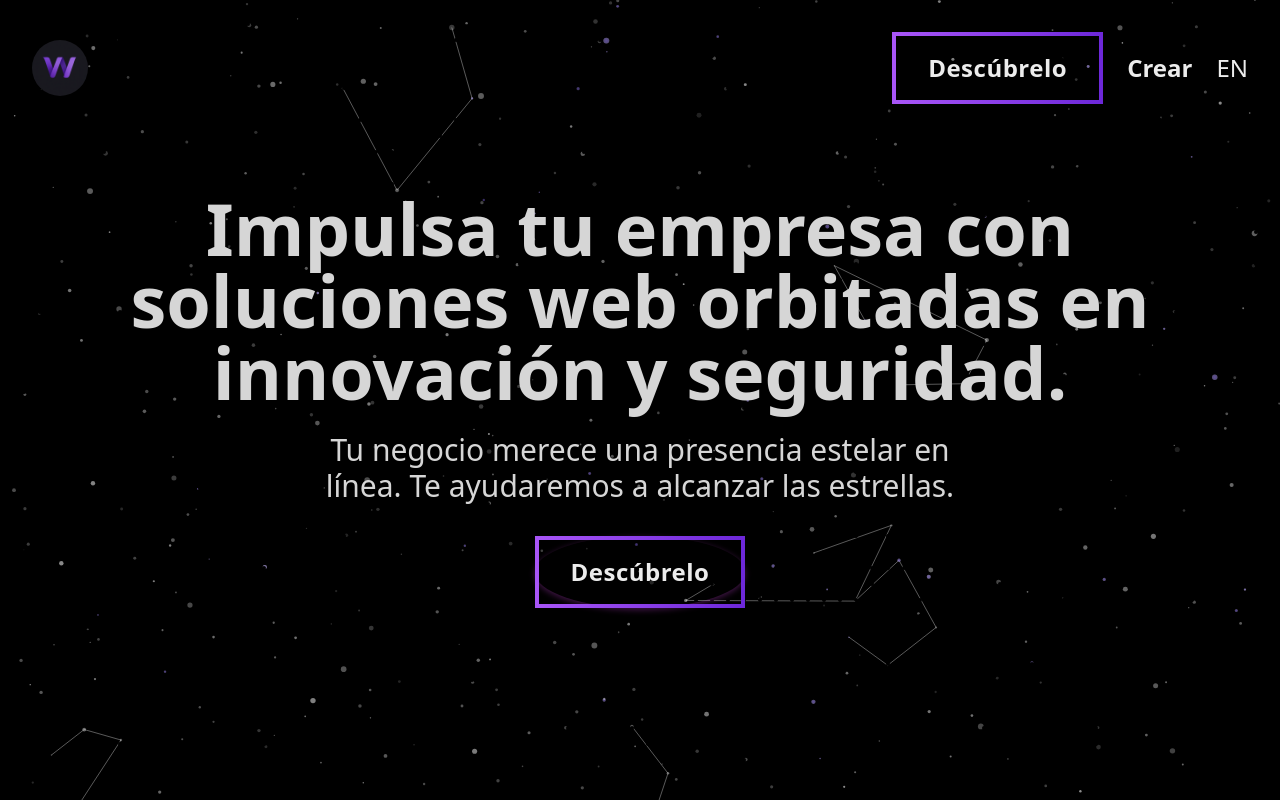
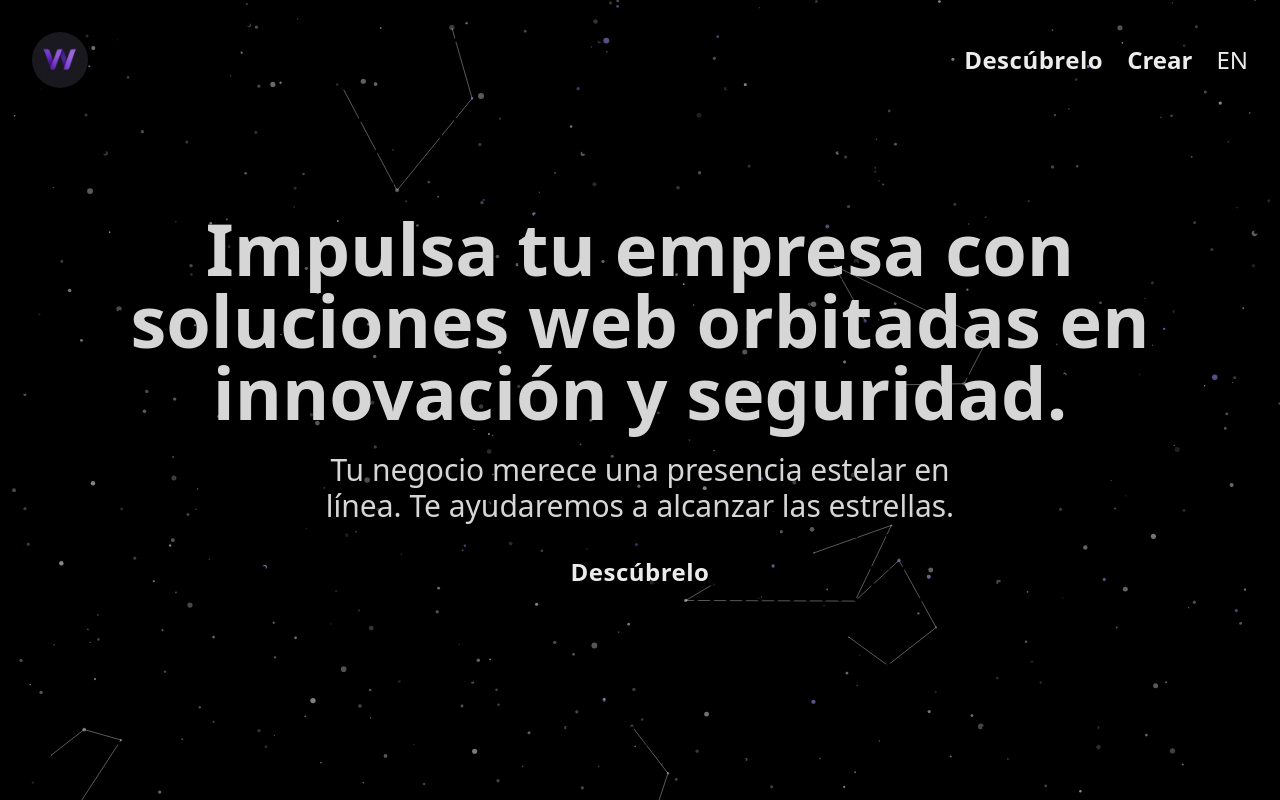
Before and after one commit to juanasaavedra/weavion, a React (Vite) app: page /#/ in a window 1280 px wide. Shown: the top 800 px of the page. Built offline with nearby package versions, Linux system fonts and the light colour scheme.

Commit message:
Update index.css

```diff
--- a/src/index.css
+++ b/src/index.css
@@ -74,7 +74,7 @@ html, body {
   letter-spacing: 0.5px;
 }
 
-/* Clases para botones y elementos interactivos */
+/*
 
 .btn-primary {
   background: linear-gradient(transparent, transparent) padding-box,
@@ -88,9 +88,9 @@ html, body {
 }
 
 
-/* Clase específica para botones con bordes más redondeados */
+
 .btn-rounded {
-  border-radius: 9999px; /* Completamente redondeados */
+  border-radius: 9999px;
   padding: 16px 32px;
   color: var(--color-text);
   border: 4px solid transparent;
@@ -107,7 +107,7 @@ html, body {
   transform: translateY(-2px);
   box-shadow: 0 4px 8px rgba(255, 0, 255, 0.4);
 }
-
+*/
 /* Botones de formulario para navegación */
 .form-btn-next {
   background-color: var(--color-accent);
```
